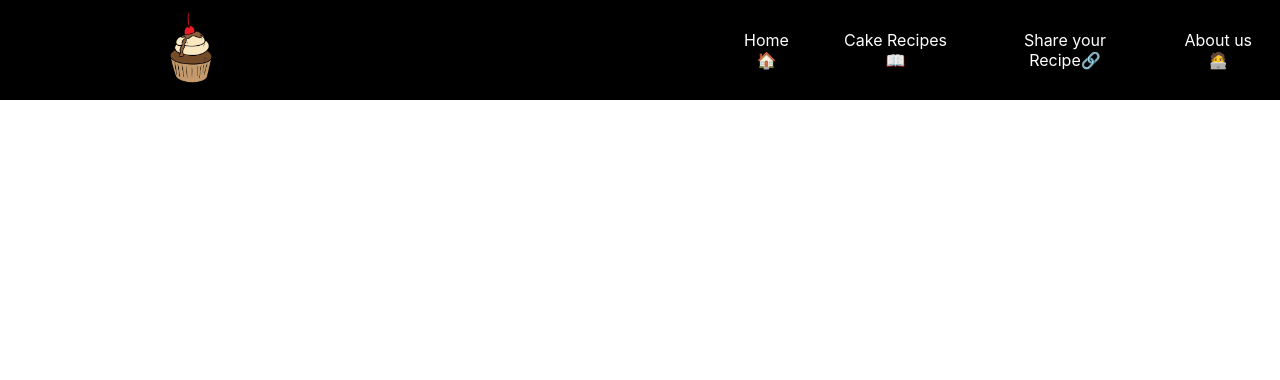
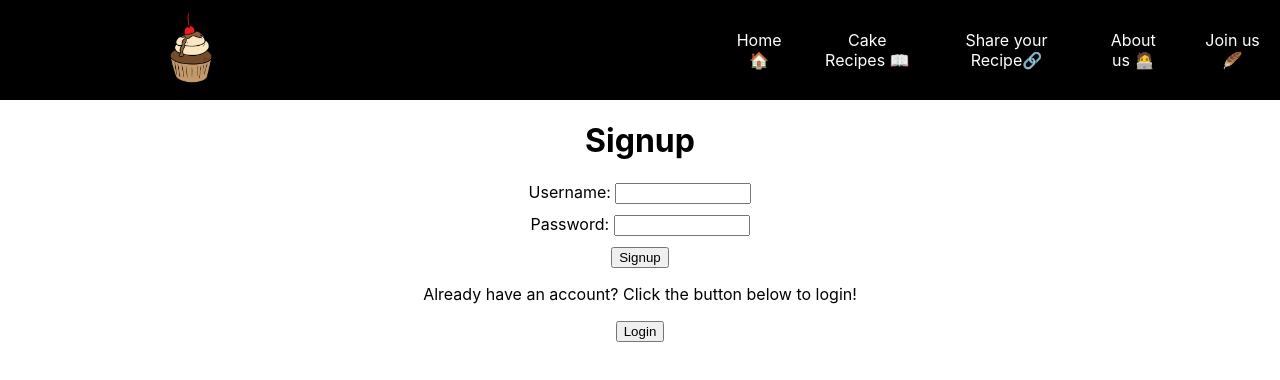
Before and after one commit to GitFrancisco/TrabalhoIW, a React (Create React App) app in the folder trabalho-iw/: page /Signup in a window 1280 px wide. Shown: the top 380 px of the page. Built offline with nearby package versions, Linux system fonts and the light colour scheme.

Commit message:
Login, Signup and Recipe View changes

```diff
--- a/trabalho-iw/src/App.js
+++ b/trabalho-iw/src/App.js
@@ -2,6 +2,9 @@ import './App.css';
 import Navbar from "./components/Navbar";
 import Home from "./Pages/Home";
 import Share from "./Pages/Share";
+import Recipes from "./Pages/Recipes";
+import Signup from "./Pages/Signup";
+import Login from "./Pages/Login";
 import { BrowserRouter as Router, Route, Switch } from 'react-router-dom';
 
 function App() {
@@ -12,6 +15,9 @@ function App() {
         <Switch>
           <Route path="/" exact component={Home} />
           <Route path="/Share" component={Share} />
+          <Route path="/Recipes" component={Recipes} />
+          <Route path="/Signup" component={Signup} />
+          <Route path="/Login" component={Login} />
         </Switch>
       </Router>
     </div>
--- /dev/null
+++ b/trabalho-iw/src/Pages/Login.js
@@ -0,0 +1,21 @@
+import React from 'react';
+import "../styles/Login.css";
+// APIs
+import Axios from "axios";
+import { useState } from "react";
+import { useEffect } from "react";
+
+
+function Login() {
+
+    return (
+        <div className="Login">
+            <h1>Login</h1>
+            <label className='lbLogin'>Username: <input type="text"/></label>
+            <label className='lbLogin'>Password: <input type="password"/></label>
+            <button className='btLogin'>Login</button>
+        </div>
+    );
+}
+
+export default Login;
--- /dev/null
+++ b/trabalho-iw/src/Pages/Recipes.js
@@ -0,0 +1,43 @@
+import React from 'react';
+import "../styles/Recipes.css";
+// APIs
+import Axios from "axios";
+import { useState } from "react";
+import { useEffect } from "react";
+
+
+function Recipes() {
+    const [receitas, setReceitas] = useState([]);
+
+    useEffect(() => {
+        fetchData();
+    }, []);
+
+    const fetchData = () => {
+        Axios.get("https://sheetdb.io/api/v1/e0qsyv4qfu64j?sheet=ctgBolos").then((res) => {
+            setReceitas(res.data);
+        });
+    };
+
+    return (
+        <div className="Recipes">
+
+        </div>
+    );
+}
+
+export default Recipes;
+
+/*
+            <div>
+                <h2>Receitas:</h2>
+                {receitas.map((receita, index) => (
+                    <div key={index} className="receita-item">
+                        <p>Nome: {receita.nomeReceita}</p>
+                        <img className='imgPreview' src={receita.imagem}/>
+                        <p>Tempo: {receita.tempo}</p>
+                        <p>Ingredientes: {receita.ingrediente}</p>
+                    </div>
+                ))}
+            </div>
+            */
--- a/trabalho-iw/src/Pages/Share.js
+++ b/trabalho-iw/src/Pages/Share.js
@@ -6,21 +6,10 @@ import { useState } from "react";
 
 
 function Share() {
-    const [receita, setReceita] = useState("");
     const [add_nomeReceita, setNomeReceita] = useState("Your Recipe Name");
     const [add_ingrediente, setIngrediente] = useState("Your Ingredients");
     const [add_tempo, setTempo] = useState("Your Time");
     const [add_imagem, setImagem] = useState("");
-
-    const inputChange = event => {
-      setReceita(event.target.value);
-    };
-
-    const fetchData = () => {
-      Axios.get("https://sheetdb.io/api/v1/e0qsyv4qfu64j?sheet=ctgBolos").then((res) => {
-        setReceita(res.data[1]);
-      });
-    };
 
     const postData = () => {
       fetch('https://sheetdb.io/api/v1/e0qsyv4qfu64j?sheet=ctgBolos', {
--- /dev/null
+++ b/trabalho-iw/src/Pages/Signup.js
@@ -0,0 +1,49 @@
+import React from 'react';
+import "../styles/Signup.css";
+import { Link } from "react-router-dom";
+// APIs
+import Axios from "axios";
+import { useState } from "react";
+import { useEffect } from "react";
+
+
+function Signup() {
+    const [add_username, setUsername] = useState("");
+    const [add_password, setPassword] = useState("");
+
+    const postData = () => {
+      fetch('https://sheetdb.io/api/v1/e0qsyv4qfu64j?sheet=userLogin', {
+        method: 'POST',
+        headers: {
+            'Accept': 'application/json',
+            'Content-Type': 'application/json'
+        },
+        body: JSON.stringify({
+            data: [
+                {
+                    'username': add_username,
+                    'password': add_password,
+                    'adminStatus': "disabled"
+                }
+            ]
+        })
+    })
+      .then((response) => response.json())
+      .then((data) => console.log(data));
+    }
+
+    return (
+        <div className="Signup">
+            <h1>Signup</h1>
+            <label className='lbSignup'>Username: <input value={add_username} onChange= {(e) => setUsername(e.target.value)}type="text"/></label>
+            <label className='lbSignup'>Password: <input value={add_password} onChange= {(e) => setPassword(e.target.value)}type="password"/></label>
+            <button className='btSignup' onClick={postData}>Signup</button>
+            <p>Already have an account? Click the button below to login!</p>
+            <Link to="/login">
+                <button className='btSignup'>Login</button>
+            </Link>
+        </div>
+    );
+}
+
+export default Signup;
--- a/trabalho-iw/src/components/Navbar.js
+++ b/trabalho-iw/src/components/Navbar.js
@@ -33,6 +33,7 @@ function Navbar() {
             <Link to="/recipes"> Cake Recipes 📖</Link>
             <Link to="/share">  Share your Recipe🔗 </Link>
             <Link to="/about"> About us 🧑‍💻</Link>
+            <Link to="/signup"> Join us 🪶</Link>
             <button onClick={toggleNavBar}>
               <ReorderIcon/>
             </button>
--- /dev/null
+++ b/trabalho-iw/src/styles/Login.css
@@ -0,0 +1,8 @@
+.lbLogin {
+    display: block;
+    margin-bottom: 10px; /* Adicione margem inferior para separar os campos */
+}
+
+.lbLogin input {
+    width: 10%;
+}
--- /dev/null
+++ b/trabalho-iw/src/styles/Recipes.css
@@ -0,0 +1,7 @@
+.Recipes {
+
+}
+
+.receita-item{
+
+}
--- /dev/null
+++ b/trabalho-iw/src/styles/Signup.css
@@ -0,0 +1,8 @@
+.lbSignup {
+    display: block;
+    margin-bottom: 10px; /* Adicione margem inferior para separar os campos */
+}
+
+.lbSignup input {
+    width: 10%;
+}
```
